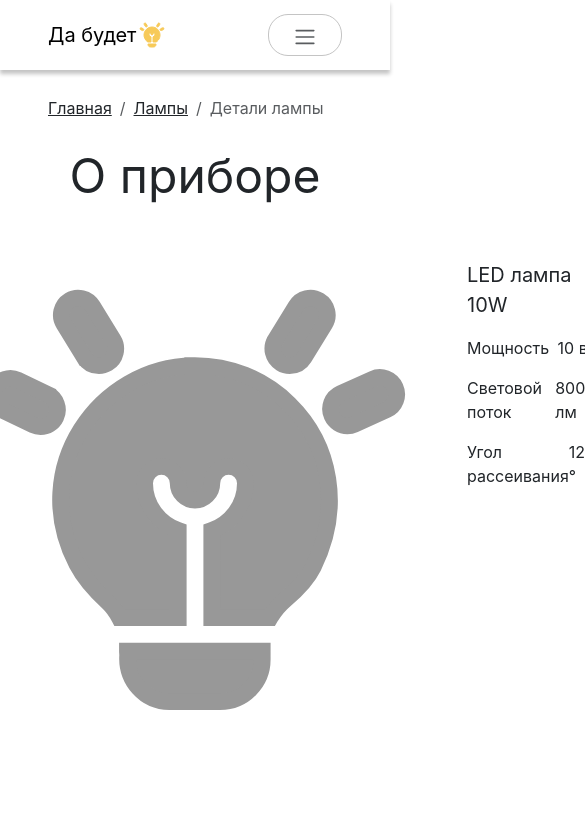
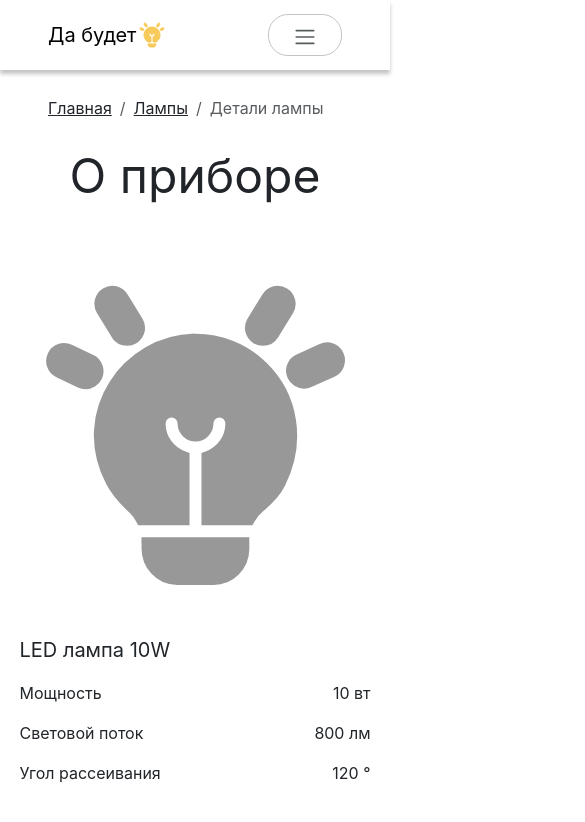
Before and after one commit to DeveloperMan313/dia-frontend, a React (Vite) app: page /dia-frontend/lamps/1 in a window 390 px wide. Shown: the top 822 px of the page, 585 px wide, since content can reach past the window. Built offline with nearby package versions, Linux system fonts and the light colour scheme; no server answers.

Commit message:
Make UI responsive/adaptive

```diff
--- a/src/styles/components/lamp_card.css
+++ b/src/styles/components/lamp_card.css
@@ -29,7 +29,7 @@
 }
 
 .lamp-card .lamp-card__placeholder {
-  padding: 5%;
+  padding: 1rem;
   overflow: visible;
 }
 
@@ -88,6 +88,16 @@
   background-color: var(--bg-secondary);
 }
 
+@media only screen and (max-width: 430px) {
+  .lamp-card.lamp-card_vertical .lamp-card__add-btn {
+    display: block;
+  }
+
+  .lamp-card .lamp-card__body {
+    background-color: var(--bg-secondary);
+  }
+}
+
 .lamp-card.lamp-card_horizontal .lamp-card__body {
   padding: 0 var(--m-4);
 }
--- a/src/styles/pages/lamp.css
+++ b/src/styles/pages/lamp.css
@@ -9,25 +9,29 @@
 .page-lamp .page-lamp__main {
   display: flex;
   flex-direction: row;
-  gap: var(--m-5);
+  flex-wrap: wrap;
+  justify-content: center;
+  gap: var(--m-4);
+  padding: 0 var(--m-4);
+  margin-bottom: var(--m-4);
 }
 
 .page-lamp .page-lamp__image {
-  width: 30rem;
-  height: 30rem;
+  width: min(30rem, 90vw);
+  aspect-ratio: 1;
   border-radius: var(--border-radius);
 }
 
 .page-lamp .page-lamp__placeholder {
-  width: 30rem;
-  height: 30rem;
+  width: min(30rem, 90vw);
+  aspect-ratio: 1;
   border-radius: var(--border-radius);
-  padding: 5%;
+  padding: 2rem;
   overflow: visible;
 }
 
 .page-lamp .page-lamp__info {
-  width: 25rem;
+  width: min(25rem, 90vw);
   display: flex;
   flex-direction: column;
   gap: var(--m-3);
--- a/src/styles/pages/lamps.css
+++ b/src/styles/pages/lamps.css
@@ -8,21 +8,38 @@
 }
 
 .page-lamps .page-lamps__lamp-cards {
-  --cards-in-row: 6;
+  --grid-column-cnt: 6;
   --cards-gap: var(--m-3);
 
   width: 100%;
   padding: 0 var(--cards-gap);
-  display: flex;
-  flex-direction: row;
-  gap: var(--cards-gap);
-  flex-wrap: wrap;
+  display: grid;
+  grid-template-columns: repeat(var(--grid-column-cnt), 1fr);
+  column-gap: var(--cards-gap);
+  row-gap: var(--cards-gap);
+}
+
+@media only screen and (max-width: 1000px) {
+  .page-lamps .page-lamps__lamp-cards {
+    --grid-column-cnt: 4;
+  }
+}
+
+@media only screen and (max-width: 600px) {
+  .page-lamps .page-lamps__lamp-cards {
+    --grid-column-cnt: 3;
+  }
+}
+
+@media only screen and (max-width: 430px) {
+  .page-lamps .page-lamps__lamp-cards {
+    --grid-column-cnt: 1;
+    row-gap: var(--m-5);
+  }
 }
 
 .page-lamps .page-lamps__lamp-cards .lamp-card {
-  width: calc(
-    (100% - (var(--cards-in-row) - 1) * var(--cards-gap)) / var(--cards-in-row)
-  );
+  width: 100%;
 }
 
 .page-lamps .page-lamps__lamp-cards .lamp-card:nth-of-type(6n) {
@@ -35,8 +52,12 @@
   gap: var(--m-2);
 }
 
+.page-lamps .page-lamps__search-section {
+  width: min(25rem, 90vw);
+}
+
 .page-lamps .page-lamps__search-section > .text-input {
-  width: 25rem;
+  width: 100%;
 }
 
 .page-lamps .page-lamps__search-button {
```
